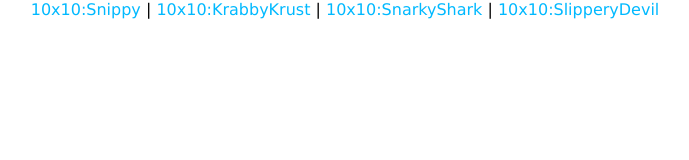
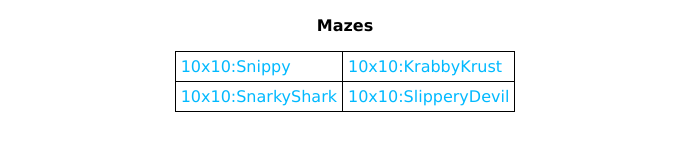
Before and after one commit to restes03/my_testing_area, a plain HTML site: page ajax/index.html in a window 1280 px wide. Shown: the whole page, without its empty margins (295-984 px from the left). Drawn offline with Linux system fonts and the light colour scheme; no server answers.

Commit message:
added table to hyperlinks

```diff
--- a/ajax/index.html
+++ b/ajax/index.html
@@ -7,14 +7,48 @@
 	<!-- custom stylesheet -->
 	<link rel="stylesheet" href="mg_styles.css" />
 	<title>Code Camp 2018 Spectator View</title>
+	<style>
+	table, th, thead, td {
+		border: 1px solid black;
+		border-collapse: collapse;
+		padding: 5px;
+		margin-top: 1em;
+	}
+
+	h1 {
+
+		margin-top: 1em;
+	}
+	</style>
 </head>
 
 <body onload="init()">
 	<center>
-	<a href='javascript: URL="http://localhost:8080/get/10:10:Snippy"; void(0)'>10x10:Snippy</a> |
-	<a href='javascript: URL="http://localhost:8080/get/10:10:KrabbyKrust"; void(0)'>10x10:KrabbyKrust</a> |
-	<a href='javascript: URL="http://localhost:8080/get/10:10:SnarkyShark"; void(0)'>10x10:SnarkyShark</a> |
-	<a href='javascript: URL="http://localhost:8080/get/10:10:SlipperyDevil"; void(0)'>10x10:SlipperyDevil</a>
+		<h1>Mazes</h1>
+		<table border="1">
+			<tr>
+				<td>
+					<a href='javascript: URL="http://localhost:8080/get/10:10:Snippy"; void(0)'>10x10:Snippy</a>
+				</td>
+
+
+				<td>
+					<a href='javascript: URL="http://localhost:8080/get/10:10:KrabbyKrust"; void(0)'>10x10:KrabbyKrust</a>
+				</td>
+			</tr>
+			<tr>
+				<td>
+					<a href='javascript: URL="http://localhost:8080/get/10:10:SnarkyShark"; void(0)'>10x10:SnarkyShark</a>
+				</td>
+
+				<td>
+					<a href='javascript: URL="http://localhost:8080/get/10:10:SlipperyDevil"; void(0)'>10x10:SlipperyDevil</a>
+				</td>
+			</tr>
+
+		</table>
+
+
 	</center>
 
 
```
